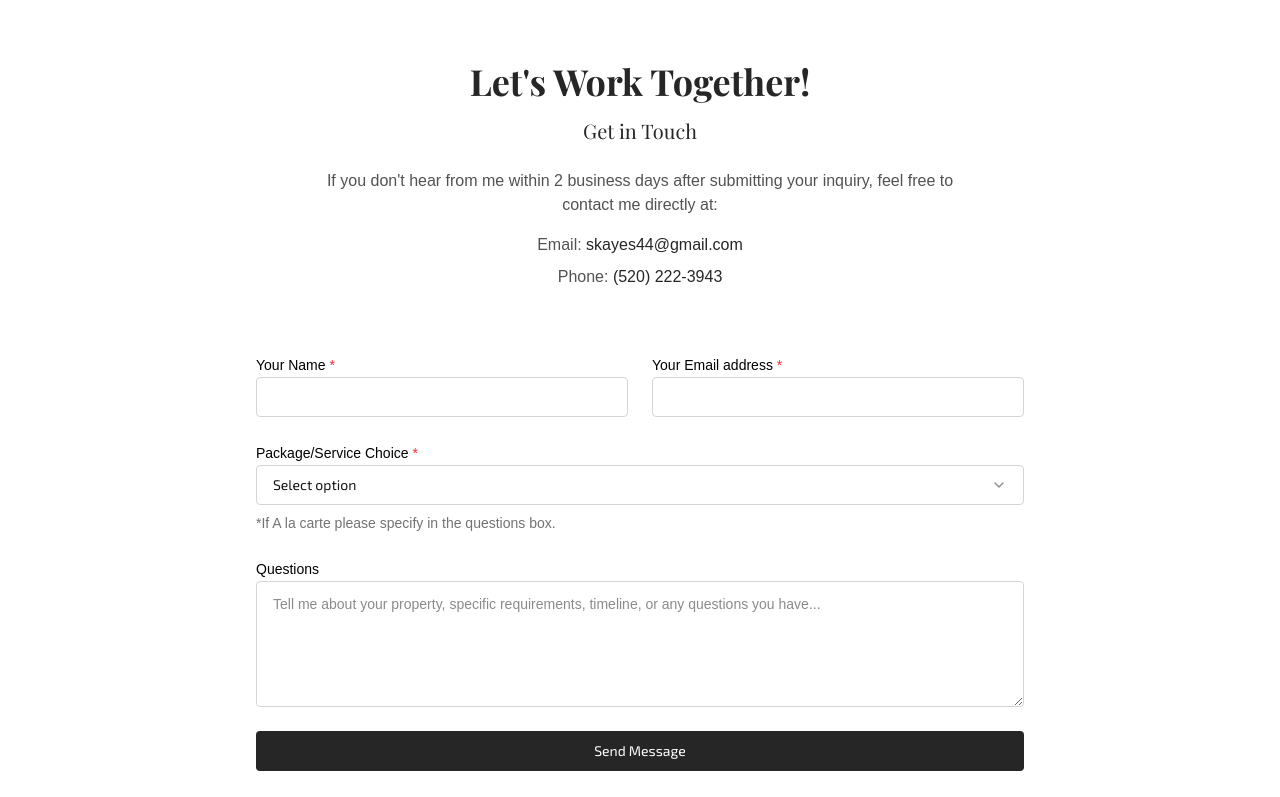
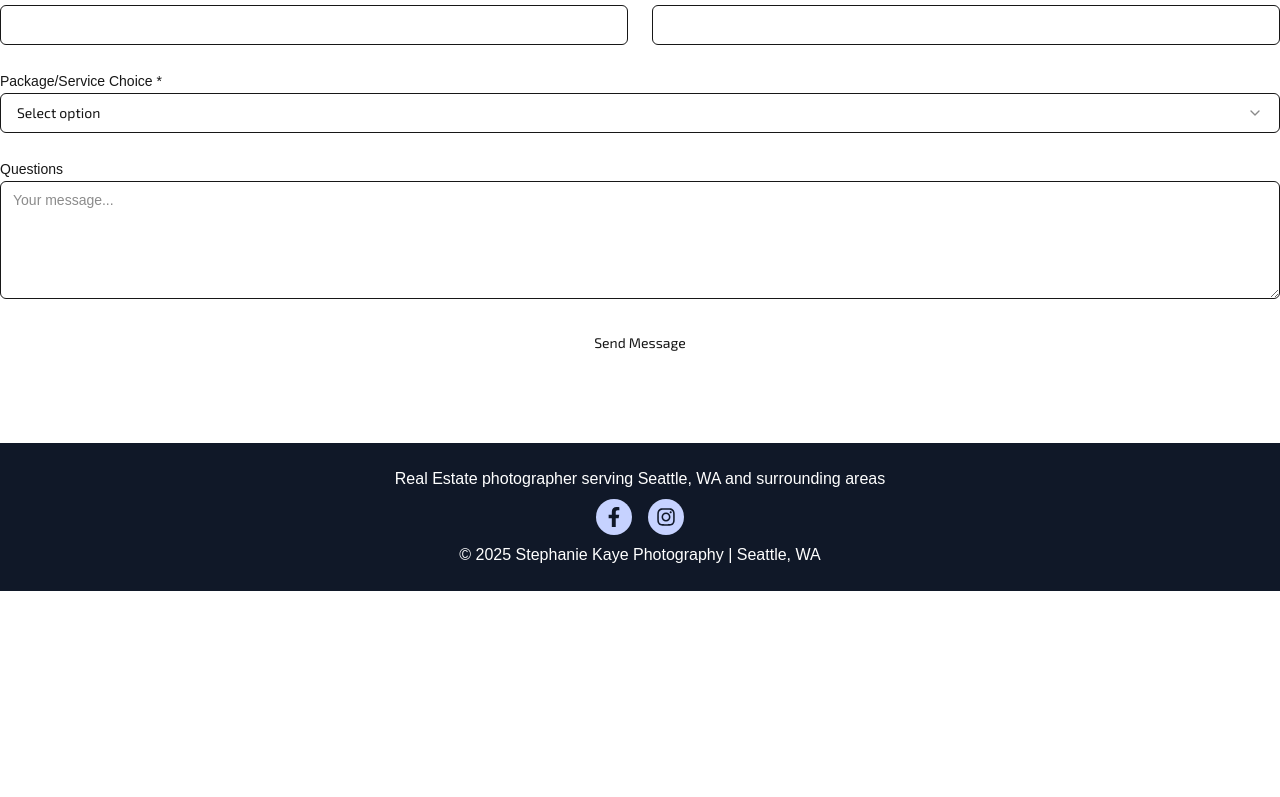
Before and after one commit to Saizeik/real-estate-portfolio, a Next.js app: page / in a window 1280 px wide. Shown: the part 3063-3860 px from the top of the page. After the commit the page ends 3654 px from the top, so only its background shows below. Built offline with nearby package versions, Linux system fonts and the light colour scheme.

Commit message:
api and contact file fix

```diff
--- a/src/app/api/contact/route.tsx
+++ b/src/app/api/contact/route.tsx
@@ -1,83 +1,47 @@
-import { NextRequest, NextResponse } from 'next/server';
-import { Resend } from 'resend';
+import { NextRequest, NextResponse } from "next/server";
+import { Resend } from "resend";
 
 const resend = new Resend(process.env.RESEND_API_KEY);
 
-const rateLimitMap = new Map<string, { count: number; lastRequest: number }>();
-
-function rateLimit(ip: string, limit = 5, windowMs = 10 * 60 * 1000) {
-  const currentTime = Date.now();
-  const record = rateLimitMap.get(ip);
-
-  if (!record) {
-    rateLimitMap.set(ip, { count: 1, lastRequest: currentTime });
-    return { allowed: true };
-  }
-
-  if (currentTime - record.lastRequest > windowMs) {
-    // Reset count and timestamp after window expires
-    rateLimitMap.set(ip, { count: 1, lastRequest: currentTime });
-    return { allowed: true };
-  }
-
-  if (record.count >= limit) {
-    return { allowed: false, retryAfter: (windowMs - (currentTime - record.lastRequest)) / 1000 };
-  }
-
-  record.count += 1;
-  rateLimitMap.set(ip, record);
-  return { allowed: true };
-}
-
 export async function POST(req: NextRequest) {
-  // Get IP address (common behind proxies)
-  const ip = req.headers.get("x-forwarded-for") || "unknown";
-
-  // Apply rate limiting
-  const limitResult = rateLimit(ip);
-  if (!limitResult.allowed) {
-    const retrySeconds = limitResult.retryAfter ?? 0;
-    return NextResponse.json(
-      { error: `Too many requests. Try again in ${Math.ceil(retrySeconds)} seconds.` },
-      { status: 429 }
-    );
-  }
-
   try {
     const body = await req.json();
     const { name, email, package: selectedPackage, questions, honey } = body;
 
-    // Honeypot field check for spam
+    // Honeypot check
     if (honey && honey.trim() !== "") {
       return NextResponse.json({ error: "Spam detected" }, { status: 400 });
     }
 
     if (!name || !email || !selectedPackage) {
       return NextResponse.json(
-        { error: 'Missing required fields' },
+        { error: "Missing required fields" },
         { status: 400 }
       );
     }
 
+    console.log("Sending email with data:", { name, email, selectedPackage, questions });
+
     // Send email via Resend
     await resend.emails.send({
-      from: 'Real Estate Inquiries <support@stephaniekayephotography.com>',
-      to: 'stephanie@stephaniekayephotography.com', // Change to your receiving email
+      from: "Real Estate Inquiries <support@stephaniekayephotography.com>",
+      to: "stephanie@stephaniekayephotography.com",
       subject: `New inquiry from ${name}`,
       html: `
         <h2>New Contact Form Submission</h2>
         <p><strong>Name:</strong> ${name}</p>
         <p><strong>Email:</strong> ${email}</p>
         <p><strong>Package:</strong> ${selectedPackage}</p>
-        <p><strong>Message:</strong><br>${questions || 'N/A'}</p>
+        <p><strong>Message:</strong><br>${questions || "N/A"}</p>
       `,
     });
 
+    console.log("Email sent successfully!");
     return NextResponse.json({ success: true });
   } catch (error) {
-    console.error('[RESEND ERROR]', error);
+    console.error("[RESEND ERROR]", error);
     return NextResponse.json(
-      { error: 'Failed to send email' },
+      { error: "Failed to send email" },
       { status: 500 }
     );
   }
--- a/src/components/Contact.tsx
+++ b/src/components/Contact.tsx
@@ -26,15 +26,15 @@ import {
 } from "@/components/ui/form";
 
 import { useToast } from "@/hooks/use-toast";
+import { useContactForm } from "@/context/ContactFormContext";
 import { apiRequest } from "@/lib/queryClient";
-import { useContactForm } from "@/context/ContactFormContext";
 
 const contactFormSchema = z.object({
   name: z.string().min(1, "Name is required"),
   email: z.string().email("Valid email is required"),
   package: z.string().min(1, "Package selection is required"),
   questions: z.string().optional(),
-  honey: z.string().max(0).optional(), // honeypot field
+  honey: z.string().max(0).optional(),
 });
 
 type ContactFormData = z.infer<typeof contactFormSchema>;
@@ -54,7 +54,6 @@ export default function ContactForm() {
     },
   });
 
-  // Update the package field whenever context changes
   useEffect(() => {
     if (selectedPackage) form.setValue("package", selectedPackage);
   }, [selectedPackage, form]);
@@ -62,86 +61,58 @@ export default function ContactForm() {
   const contactMutation = useMutation({
     mutationFn: async (data: ContactFormData) => {
       const res = await apiRequest("POST", "/api/contact", data);
-      return res.json();
+      const json = await res.json();
+      if (!res.ok) throw new Error(json.error || "Failed to send message");
+      return json;
     },
     onSuccess: () => {
       toast({
         title: "Message Sent!",
-        description: "Thank you for your message! I will get back to you within 2 business days.",
+        description:
+          "Thank you for your message! I will get back to you within 2 business days.",
+        variant: "default",
+        duration: 5000,
       });
       form.reset();
     },
-    onError: (error: unknown) => {
+    onError: (error: any) => {
+      console.error("Mutation error:", error);
       toast({
         title: "Error",
-        description:
-          error instanceof Error ? error.message : "There was an error sending your message.",
+        description: error instanceof Error ? error.message : "Unknown error",
         variant: "destructive",
       });
     },
   });
 
-  const onSubmit = (data: ContactFormData) => {
-    contactMutation.mutate(data);
-  };
+  const onSubmit = (data: ContactFormData) => contactMutation.mutate(data);
 
   return (
-    <section id="contact" className="py-20 bg-white">
-      <div className="max-w-7xl mx-auto px-4 sm:px-6 lg:px-8">
-        <div className="max-w-3xl mx-auto">
-          <div className="text-center mb-16">
-            <h2 className="Rajdhani text-3xl md:text-4xl font-semibold text-neutral-800 mb-4">
-              Let's Work Together!
-            </h2>
-            <h3 className="text-xl font-medium text-neutral-800 mb-6">Get in Touch</h3>
-            <p className="text-neutral-600 max-w-2xl mx-auto">
-              If you don't hear from me within 2 business days after submitting your inquiry, feel free to contact me directly at:
-            </p>
-            <div className="mt-4 space-y-2">
-              <p className="text-neutral-600">
-                <span className="font-medium">Email:</span>{" "}
-                <a href="mailto:skayes44@gmail.com" className="text-neutral-800 hover:underline">
-                  skayes44@gmail.com
-                </a>
-              </p>
-              <p className="text-neutral-600">
-                <span className="font-medium">Phone:</span>{" "}
-                <a href="tel:5202223943" className="text-neutral-800 hover:underline">
-                  (520) 222-3943
-                </a>
-              </p>
-            </div>
-          </div>
-
     <Form {...form}>
       <form onSubmit={form.handleSubmit(onSubmit)} className="space-y-6">
+        {/* Name & Email */}
         <div className="grid md:grid-cols-2 gap-6">
           <FormField
             control={form.control}
             name="name"
             render={({ field }) => (
               <FormItem>
-                      <FormLabel className="text-black">
-                        Your Name <span className="text-red-500">*</span>
-                      </FormLabel>
+                <FormLabel>Your Name *</FormLabel>
                 <FormControl>
-                        <Input {...field} className="w-full px-4 py-3 border border-neutral-300 rounded-sm focus:ring-2 focus:ring-neutral-800 focus:border-transparent outline-none transition-colors" />
+                  <Input {...field} className="w-full px-4 py-3" />
                 </FormControl>
                 <FormMessage />
               </FormItem>
             )}
           />
-
           <FormField
             control={form.control}
             name="email"
             render={({ field }) => (
               <FormItem>
-                      <FormLabel className="text-black">
-                        Your Email address <span className="text-red-500">*</span>
-                      </FormLabel>
+                <FormLabel>Your Email *</FormLabel>
                 <FormControl>
-                        <Input {...field} type="email" className="w-full px-4 py-3 border border-neutral-300 rounded-sm focus:ring-2 focus:ring-neutral-800 focus:border-transparent outline-none transition-colors" />
+                  <Input {...field} type="email" className="w-full px-4 py-3" />
                 </FormControl>
                 <FormMessage />
               </FormItem>
@@ -149,84 +120,68 @@ export default function ContactForm() {
           />
         </div>
 
+        {/* Package */}
         <FormField
           control={form.control}
           name="package"
           render={({ field }) => (
-                  <FormItem className="relative">
-                    <FormLabel className="text-black">
-                      Package/Service Choice <span className="text-red-500">*</span>
-                    </FormLabel>
+            <FormItem>
+              <FormLabel>Package/Service Choice *</FormLabel>
               <Select onValueChange={field.onChange} value={field.value}>
                 <FormControl>
-                        <SelectTrigger className="w-full px-4 py-3 border border-neutral-300 rounded-sm focus:ring-2 focus:ring-neutral-800 focus:border-transparent outline-none transition-colors">
+                  <SelectTrigger className="w-full px-4 py-3">
                     <SelectValue placeholder="Select option" />
                   </SelectTrigger>
                 </FormControl>
-                      <SelectContent className="bg-white border border-neutral-300 rounded-sm shadow-lg z-50 mt-1">
+                <SelectContent>
                   {["standard", "video", "alacarte"].map((pkg) => (
-    <SelectItem
-      key={pkg}
-      value={pkg}
-      className={`px-4 py-2 hover:bg-neutral-100 text-black cursor-pointer flex items-center
-        ${form.getValues("package") === pkg ? "font-semibold bg-neutral-50" : ""}`}
-    ><span className="ml-3">
-      {pkg === "standard" ? "Standard Package" : pkg === "video" ? "Video Package" : "A la carte"} </span>
+                    <SelectItem key={pkg} value={pkg}>
+                      {pkg === "standard"
+                        ? "Standard Package"
+                        : pkg === "video"
+                        ? "Video Package"
+                        : "A la carte"}
                     </SelectItem>
                   ))}
                 </SelectContent>
               </Select>
-                    <p className="text-sm text-neutral-500 mt-1">
-                      *If A la carte please specify in the questions box.
-                    </p>
               <FormMessage />
             </FormItem>
           )}
         />
 
+        {/* Questions */}
         <FormField
           control={form.control}
           name="questions"
           render={({ field }) => (
             <FormItem>
-                    <FormLabel className="text-black">Questions</FormLabel>
+              <FormLabel>Questions</FormLabel>
               <FormControl>
-                      <Textarea
-                        {...field}
-                        rows={5}
-                        placeholder="Tell me about your property, specific requirements, timeline, or any questions you have..."
-                        className="w-full px-4 py-3 border border-neutral-300 rounded-sm focus:ring-2 focus:ring-neutral-800 focus:border-transparent outline-none transition-colors resize-vertical"
-                      />
+                <Textarea {...field} rows={5} placeholder="Your message..." />
               </FormControl>
               <FormMessage />
             </FormItem>
           )}
         />
 
-              {/* Honeypot field: hidden from users */}
+        {/* Honeypot */}
         <FormField
           control={form.control}
           name="honey"
           render={({ field }) => (
-                  <FormItem className="hidden" aria-hidden="true" tabIndex={-1}>
-                    <FormLabel>Leave this field empty</FormLabel>
+            <FormItem className="hidden">
               <FormControl>
-                      <Input {...field} tabIndex={-1} autoComplete="off" spellCheck={false} className="opacity-0 h-0 w-0 pointer-events-none absolute" />
+                <Input {...field} autoComplete="off" />
               </FormControl>
-                    <FormMessage />
             </FormItem>
           )}
         />
 
-              <div>
-                <Button type="submit" disabled={contactMutation.isPending} className="w-full px-8 py-4 bg-neutral-800 text-white font-medium rounded-sm hover:bg-neutral-700 transition-colors focus:ring-2 focus:ring-neutral-800 focus:ring-offset-2 outline-none cursor-pointer">
+        <Button type="submit" disabled={contactMutation.isPending} className="w-full">
           {contactMutation.isPending ? "Sending..." : "Send Message"}
         </Button>
-              </div>
       </form>
     </Form>
-        </div>
-      </div>
-    </section>
   );
 }
--- a/tsconfig.json
+++ b/tsconfig.json
@@ -22,6 +22,6 @@
       "@/*": ["./src/*"]
     }
   },
-  "include": ["next-env.d.ts", "**/*.ts", "**/*.tsx", ".next/types/**/*.ts", "src/lib/utils.tsx"],
+  "include": ["next-env.d.ts", "**/*.ts", "**/*.tsx", ".next/types/**/*.ts", "src/lib/utils.tsx", "src/context/ContactFormContext.tsx"],
   "exclude": ["node_modules"]
 }
```
Also changed, not shown: src/app/layout.tsx (+5 -2 lines). Lines whose indentation alone changed are shown as unchanged.
